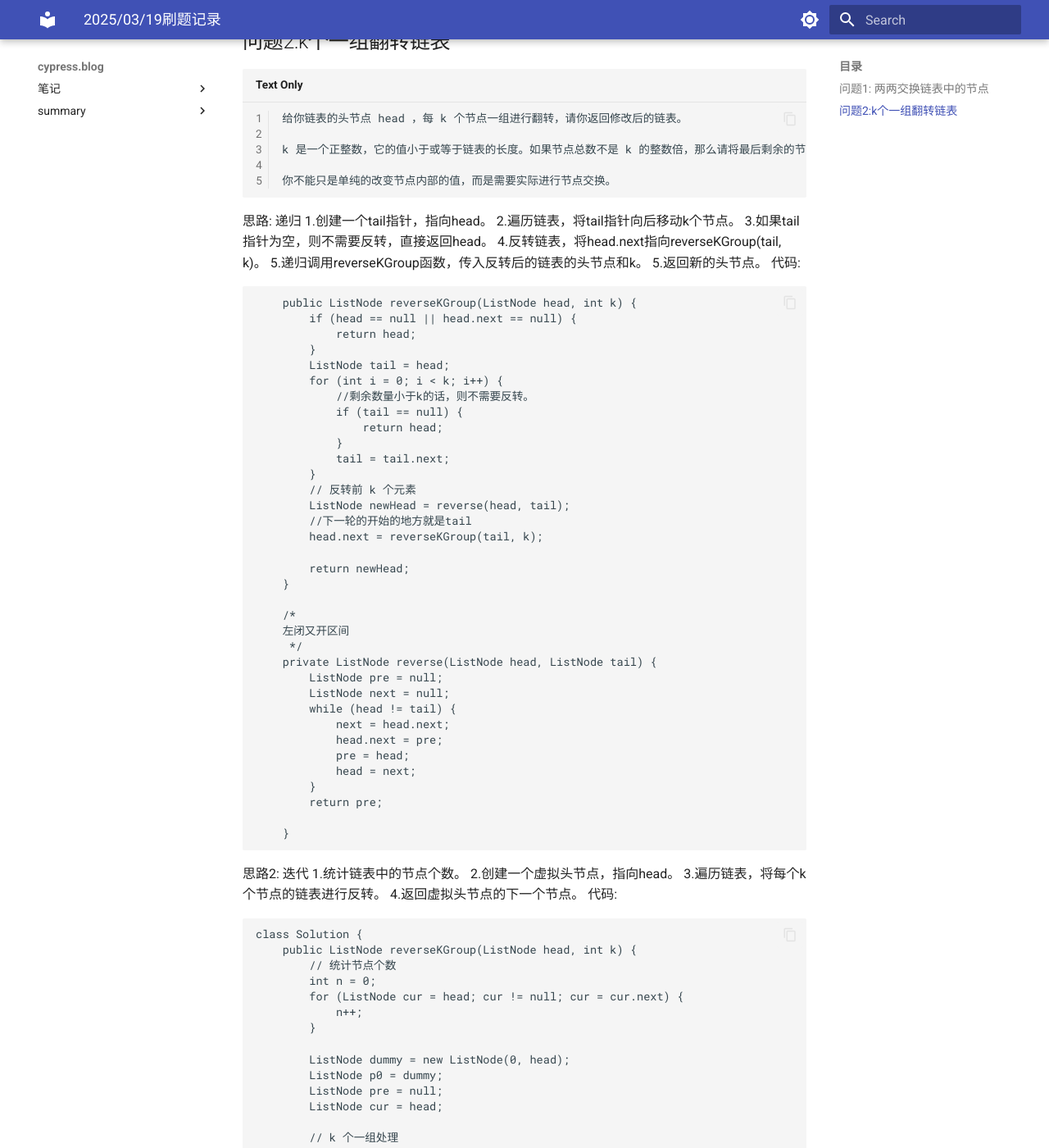
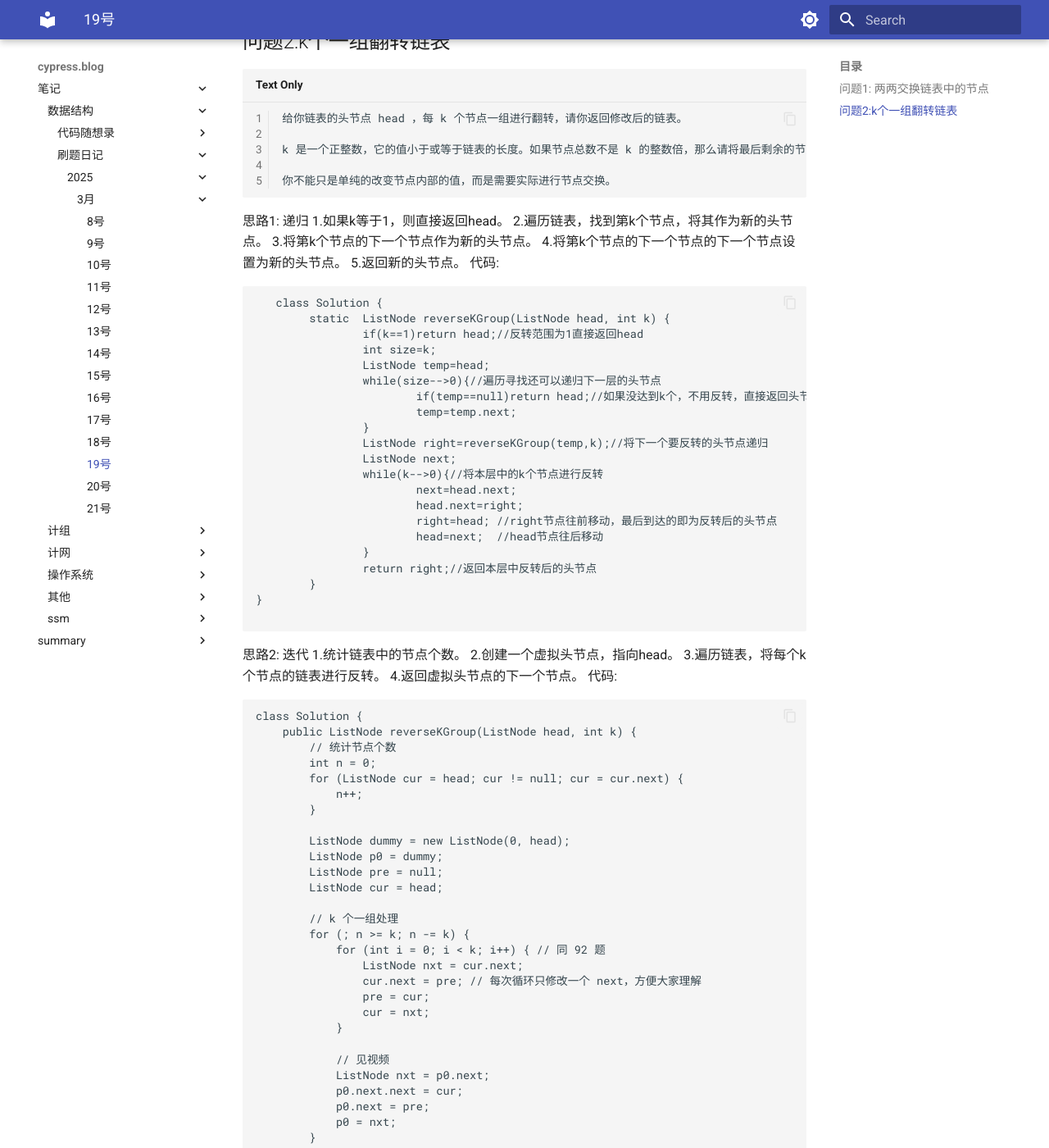
Before and after one commit to cyprer/blog0, an MkDocs documentation site: the page built from docs/note/datastructure/diary/2025/3month/19.md, in a window 1280 px wide and 1400 px high, scrolled down 1088 px. Shown: the whole window at 82% size. Built offline with MkDocs 1.6.1 and Material for MkDocs 9.7.7, drawn with Linux system fonts in a browser that asks for light colours.

Commit message:
docs(datastructure): 更新链表相关算法题解
- 优化了 3 月 17 日和 19 日的链表算法题解
- 添加了 3 月 20 日和 21 日的周结内容
- 更新了导航菜单，添加了新的日记和周结链接

````diff
--- a/docs/note/datastructure/diary/2025/3month/19.md
+++ b/docs/note/datastructure/diary/2025/3month/19.md
@@ -60,50 +60,35 @@ class Solution {
 
     你不能只是单纯的改变节点内部的值，而是需要实际进行节点交换。
 
-思路: 递归
-    1.创建一个tail指针，指向head。
-    2.遍历链表，将tail指针向后移动k个节点。
-    3.如果tail指针为空，则不需要反转，直接返回head。
-    4.反转链表，将head.next指向reverseKGroup(tail, k)。
-    5.递归调用reverseKGroup函数，传入反转后的链表的头节点和k。
+思路1: 递归
+    1.如果k等于1，则直接返回head。
+    2.遍历链表，找到第k个节点，将其作为新的头节点。
+    3.将第k个节点的下一个节点作为新的头节点。
+    4.将第k个节点的下一个节点的下一个节点设置为新的头节点。
     5.返回新的头节点。
 代码:
 ```java
-    public ListNode reverseKGroup(ListNode head, int k) {
-        if (head == null || head.next == null) {
-            return head;
+   class Solution {
+        static  ListNode reverseKGroup(ListNode head, int k) {
+                if(k==1)return head;//反转范围为1直接返回head
+                int size=k;
+                ListNode temp=head;
+                while(size-->0){//遍历寻找还可以递归下一层的头节点
+                        if(temp==null)return head;//如果没达到k个，不用反转，直接返回头节点
+                        temp=temp.next;
+                }
+                ListNode right=reverseKGroup(temp,k);//将下一个要反转的头节点递归
+                ListNode next;
+                while(k-->0){//将本层中的k个节点进行反转
+                        next=head.next;
+                        head.next=right;
+                        right=head;	//right节点往前移动，最后到达的即为反转后的头节点
+                        head=next;	//head节点往后移动
+                }
+                return right;//返回本层中反转后的头节点
         }
-        ListNode tail = head;
-        for (int i = 0; i < k; i++) {
-            //剩余数量小于k的话，则不需要反转。
-            if (tail == null) {
-                return head;
-            }
-            tail = tail.next;
-        }
-        // 反转前 k 个元素
-        ListNode newHead = reverse(head, tail);
-        //下一轮的开始的地方就是tail
-        head.next = reverseKGroup(tail, k);
+}
 
-        return newHead;
-    }
-
-    /*
-    左闭又开区间
-     */
-    private ListNode reverse(ListNode head, ListNode tail) {
-        ListNode pre = null;
-        ListNode next = null;
-        while (head != tail) {
-            next = head.next;
-            head.next = pre;
-            pre = head;
-            head = next;
-        }
-        return pre;
-
-    }
 ```
 思路2: 迭代
     1.统计链表中的节点个数。
--- a/mkdocs.yml
+++ b/mkdocs.yml
@@ -79,6 +79,9 @@ nav:
                     - 16号: note/datastructure/diary/2025/3month/16.md
                     - 17号: note/datastructure/diary/2025/3month/17.md
                     - 18号: note/datastructure/diary/2025/3month/18.md
+                    - 19号: note/datastructure/diary/2025/3month/19.md
+                    - 20号: note/datastructure/diary/2025/3month/20.md
+                    - 21号: note/datastructure/diary/2025/3month/21.md
           - 计组:
             - csapp: note/cs_composition/csapp.md
             - cs61c:
@@ -122,3 +125,4 @@ nav:
                   - 第一周: summary/25year/3month/1week.md
                   - 第二周: summary/25year/3month/2week.md
                   - 第三周: summary/25year/3month/3week.md
+                  - 第四周: summary/25year/3month/4week.md
````
Also changed, not shown: docs/note/datastructure/diary/2025/3month/17.md (+1 -1 lines), docs/note/datastructure/diary/2025/3month/20.md (added, +221 -0 lines), docs/note/datastructure/diary/2025/3month/21.md (added, +246 -0 lines), docs/summary/25year/3month/4week.md (+7 -1 lines).
